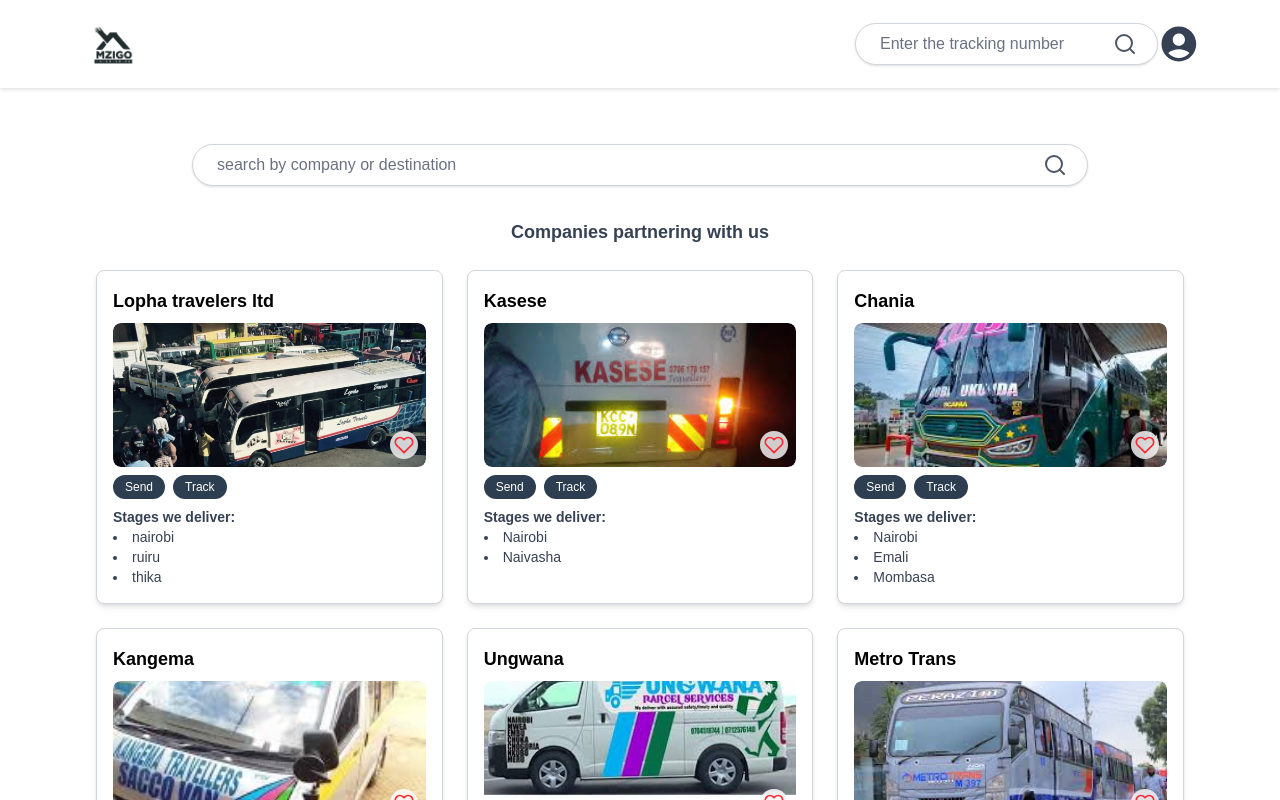
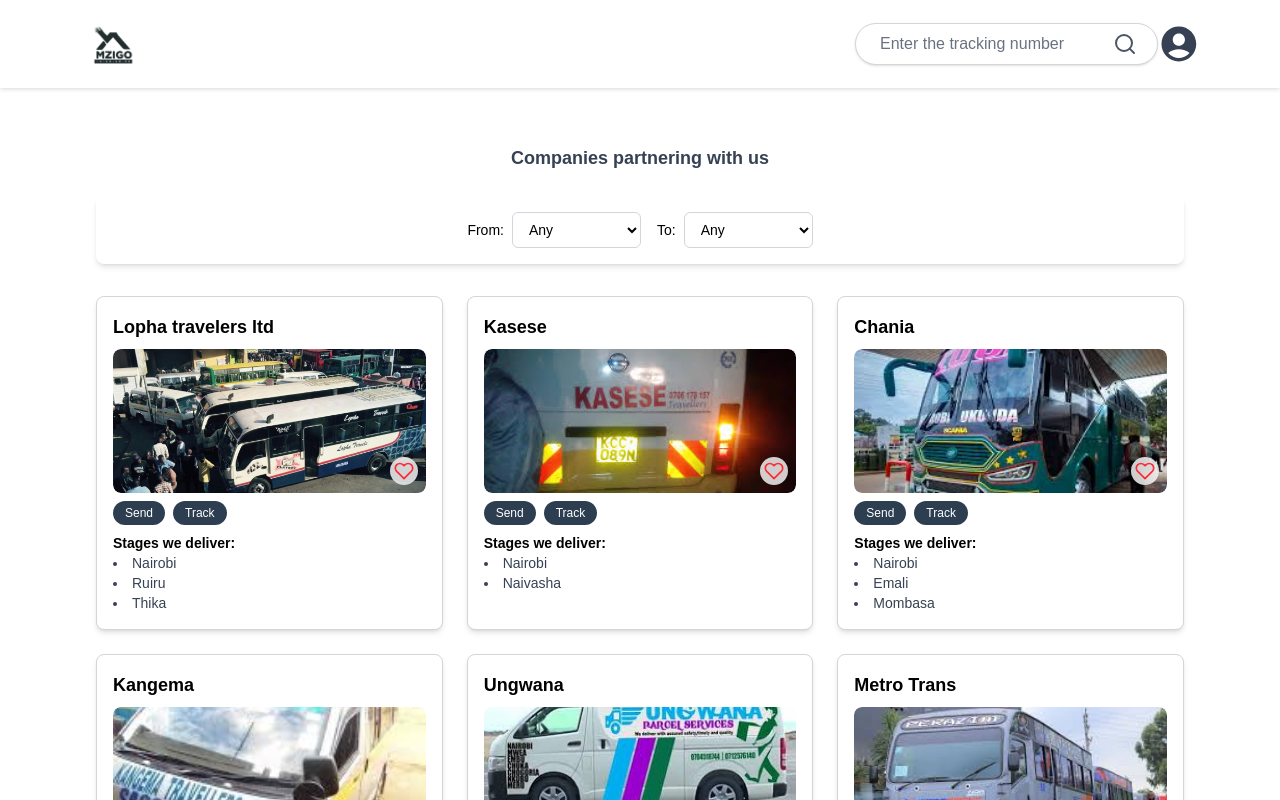
Before and after one commit to Iguru-Limited/Mzigo.co.ke, a Next.js app: page /send-mzigo in a window 1280 px wide. Shown: the top 800 px of the page. Built offline with nearby package versions, Linux system fonts and the light colour scheme.

Commit message:
added filter in the card comp and landing page

```diff
--- a/app/components/CompanyCard.tsx
+++ b/app/components/CompanyCard.tsx
@@ -63,7 +63,7 @@ function CompanyCard({ companyName, imageSrc, stages }: CompanyCardProps) {
 
       {/* Stages */}
       <div className="text-sm text-gray-700 w-full">
-        <p className="font-semibold">Stages we deliver:</p>
+        <p className="font-semibold text-black">Stages we deliver:</p>
         <ul className="list-disc list-inside">
           {stages.map((stage, idx) => (
             <li key={idx}>{stage}</li>
--- a/app/components/Landingpage.tsx
+++ b/app/components/Landingpage.tsx
@@ -1,4 +1,5 @@
-import React from "react";
+"use client";
+import React, { useState } from "react";
 import CompanyCard from "./CompanyCard";
 
 const companies = [
@@ -6,76 +7,114 @@ const companies = [
     id: 1,
     name: "Lopha travelers ltd",
     image: "/lopha-travel-ltd.jpg",
-    stages: [
-      "nairobi",
-      "ruiru",
-      "thika",
-    ],
+    stages: ["Nairobi", "Ruiru", "Thika"],
   },
   {
     id: 2,
     name: "Kasese",
     image: "/kasese logo.jpeg",
-    stages: [
-      "Nairobi",
-      "Naivasha",
-    ],
+    stages: ["Nairobi", "Naivasha"],
   },
   {
     id: 3,
     name: "Chania",
     image: "/Chania logo.jpeg",
-    stages: [
-      "Nairobi",
-      "Emali",
-      "Mombasa",
-    ],
+    stages: ["Nairobi", "Emali", "Mombasa"],
   },
   {
     id: 4,
     name: "Kangema",
     image: "/Kangema.jpeg",
-    stages: [
-      "Nairobi",
-      "kangema",
-      "Murang'a",
-    ],
+    stages: ["Nairobi", "Kangema", "Murang'a"],
   },
   {
     id: 5,
     name: "Ungwana",
     image: "/ungwana logo.jpeg",
-    stages: [
-      "Nairobi",
-      "Embu",
-      "Meru",
-    ],
+    stages: ["Nairobi", "Embu", "Meru"],
   },
   {
     id: 6,
     name: "Metro Trans",
     image: "/metro trans.jpeg",
-    stages: [
-      "Nairobi",
-      "Junction-mall",
-      "Ngong-road",
-      "Ngong",
-    ],
+    stages: ["Nairobi", "Junction-mall", "Ngong-road", "Ngong"],
   },
 ];
 
 function Landingpage() {
+  const [from, setFrom] = useState("");
+  const [to, setTo] = useState("");
+
+  // collect all unique stages
+  const allStages = Array.from(new Set(companies.flatMap((c) => c.stages)));
+
+  // filter companies
+  const filteredCompanies = companies.filter((company) => {
+    if (!from && !to) return true; // show all if no filter
+    const hasFrom = from ? company.stages.includes(from) : true;
+    const hasTo = to ? company.stages.includes(to) : true;
+    return hasFrom && hasTo;
+  });
+
   return (
     <div className="max-w-6xl mx-auto px-4 py-6">
+      {/* Filter Form */}
+      <form
+        onSubmit={(e) => e.preventDefault()}
+        className="flex flex-col sm:flex-row justify-center items-center gap-4
+                   mb-8 p-4 bg-white shadow-md rounded-lg"
+      >
+        {/* From select */}
+        <div className="flex items-center gap-2 text-black">
+          <label className="font-medium text-black text-sm">From:</label>
+          <select
+            value={from}
+            onChange={(e) => setFrom(e.target.value)}
+            className="border border-gray-300 rounded-md px-3 py-2 text-sm text-black focus:outline-none focus:ring-2 focus:ring-blue-400"
+          >
+            <option value="">Any</option>
+            {allStages.map((stage, idx) => (
+              <option key={idx} value={stage}>
+                {stage}
+              </option>
+            ))}
+          </select>
+        </div>
+
+        {/* To select */}
+        <div className="flex items-center gap-2 text-black">
+          <label className="font-medium text-sm">To:</label>
+          <select
+            value={to}
+            onChange={(e) => setTo(e.target.value)}
+            className="border border-gray-300 rounded-md px-3 py-2 text-sm text-black focus:outline-none focus:ring-2 focus:ring-blue-400"
+          >
+            <option value="">Any</option>
+            {allStages.map((stage, idx) => (
+              <option key={idx} value={stage}>
+                {stage}
+              </option>
+            ))}
+          </select>
+        </div>
+      </form>
+
+      {/* Companies */}
       <div className="grid grid-cols-1 sm:grid-cols-2 md:grid-cols-3 gap-6">
-        {companies.map((company) => (
+        {filteredCompanies.length > 0 ? (
+          filteredCompanies.map((company) => (
             <CompanyCard
               key={company.id}
               companyName={company.name}
               imageSrc={company.image}
               stages={company.stages}
             />
-        ))}
+          ))
+        ) : (
+          <p className="text-gray-500 text-center col-span-full">
+            No companies found for this route.
+          </p>
+        )}
       </div>
     </div>
   );
--- a/app/send-mzigo/page.tsx
+++ b/app/send-mzigo/page.tsx
@@ -1,12 +1,8 @@
 import React from 'react'
 import Landingpage from '../components/Landingpage'
-import SearchBar from '../components/SearchBar'
 const page = () => {
   return (
     <>
-    <div className="w-full flex justify-center mt-8">
-        <SearchBar placeholder="search by company or destination"/>
-      </div>
       <div className="w-full flex justify-center mt-8">
           {/* Subtext */}
       <p className="text-lg font-semibold text-gray-700">Companies partnering with us</p>
```
Lines whose indentation alone changed are shown as unchanged.
